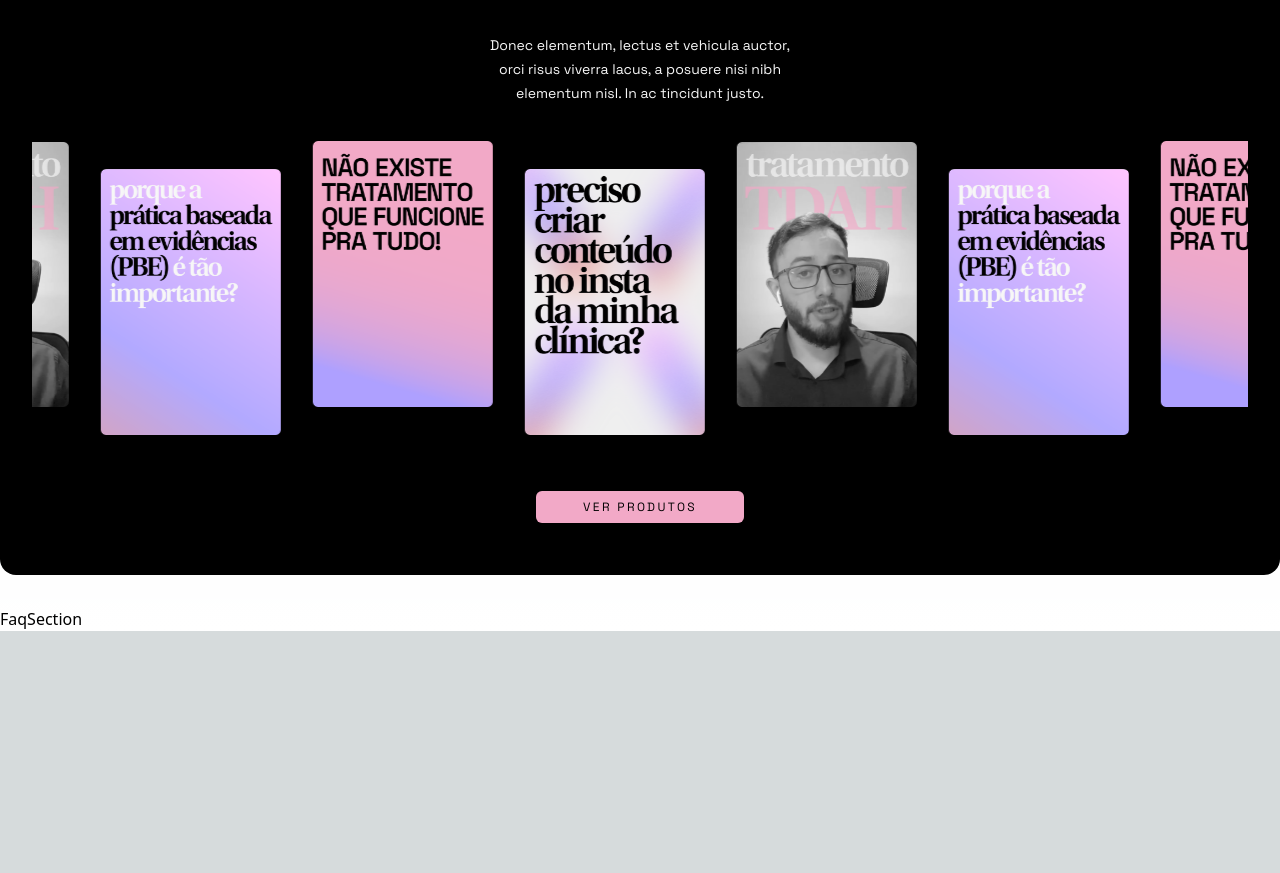
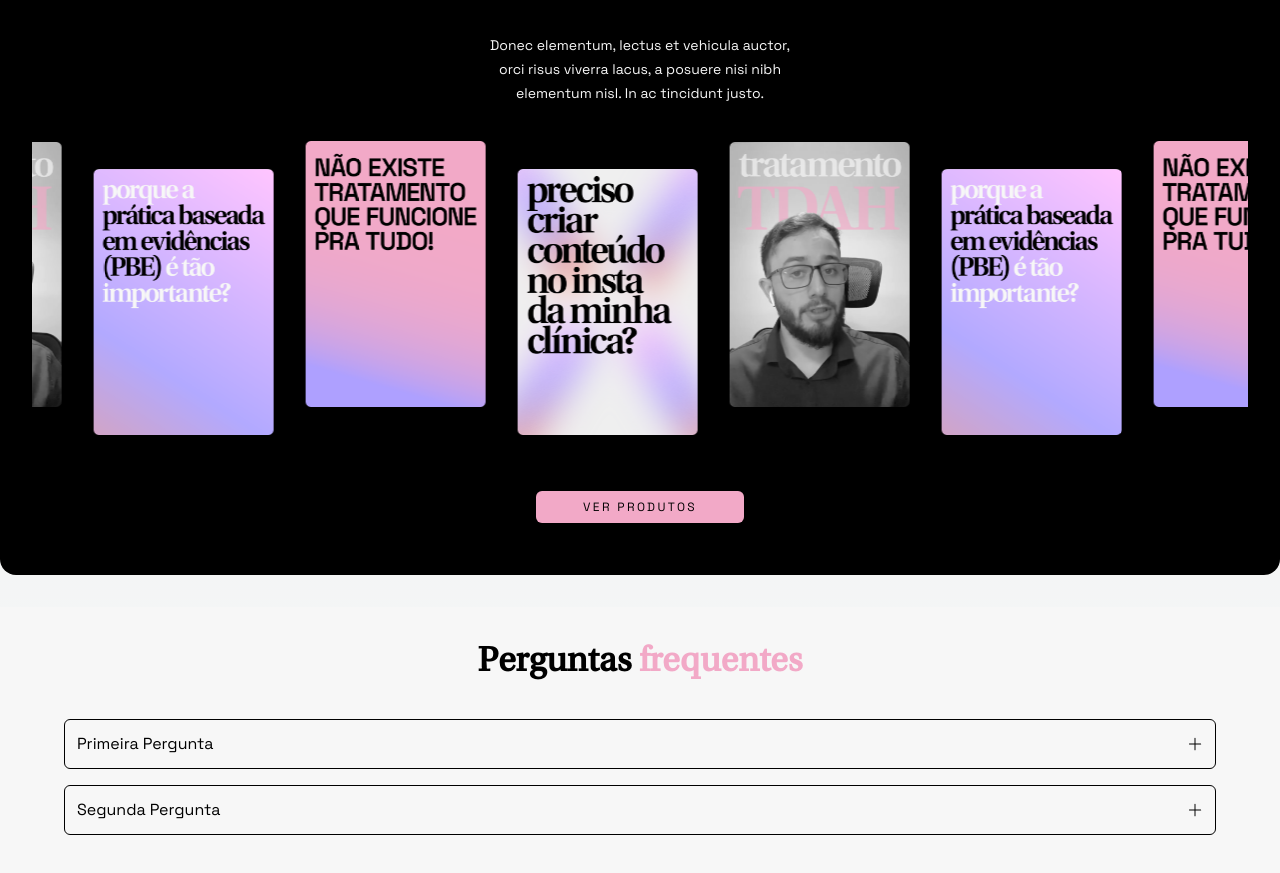
Before and after one commit to viniciussoares982/contextual-institucional-web, a Next.js app: page / in a window 1280 px wide. Shown: the part 1655-2528 px from the top of the page. Before the commit the page ends 2286 px from the top, so only its background shows below. Built offline with nearby package versions, Linux system fonts and the light colour scheme.

Commit message:
finalizando faq

```diff
--- a/package.json
+++ b/package.json
@@ -9,6 +9,7 @@
     "lint": "next lint"
   },
   "dependencies": {
+    "@heroicons/react": "^2.1.3",
     "next": "14.1.0",
     "react": "^18",
     "react-dom": "^18",
--- a/src/app/_sections/faq/index.tsx
+++ b/src/app/_sections/faq/index.tsx
@@ -1,8 +1,24 @@
+import FaqComponent from "@/components/Faq";
+
 export default function FaqSection() {
 
+  const faq = [
+    {
+      question: 'Primeira Pergunta',
+      answer: 'Fusce ipsum tortor, aliquam vel fringilla sit amet, consectetur at elit. Praesent ut sapien lacus. Sed dapibus mollis risus in pulvinar. Cras eleifend urna quis eros lacinia, a condimentum tortor pretium. Class aptent taciti sociosqu ad litora torquent per conubia nostra, per inceptos himenaeos.',
+    },
+    {
+      question: 'Segunda Pergunta',
+      answer: 'Fusce ipsum tortor, aliquam vel fringilla sit amet, consectetur at elit. Praesent ut sapien lacus. Sed dapibus mollis risus in pulvinar. Cras eleifend urna quis eros lacinia, a condimentum tortor pretium. Class aptent taciti sociosqu ad litora torquent per conubia nostra, per inceptos himenaeos.',
+    }
+  ]
+
   return (
-    <section>
-      <h2>FaqSection</h2>
+    <section className="bg-off-white min-h-dvh">
+      <div className="max-w-8xl mx-auto sm:px-6 md:px-8 justify-start items-center h-full py-9">
+        <h2 className="text-4xl font-utopia-std font-semibold text-center mb-7"><span className="text-black">Perguntas</span> <span className="text-contextual-pink">frequentes</span></h2>
+        <FaqComponent faqData={faq} />
+      </div>
     </section>
   )
 }
--- /dev/null
+++ b/src/app/utils/utils.ts
@@ -0,0 +1,10 @@
+export const slugify = (str: string): string => {
+  return String(str)
+    .normalize('NFKD') // split accented characters into their base characters and diacritical marks
+    .replace(/[\u0300-\u036f]/g, '') // remove all the accents, which happen to be all in the \u03xx UNICODE block.
+    .trim() // trim leading or trailing whitespace
+    .toLowerCase() // convert to lowercase
+    .replace(/[^a-z0-9 -]/g, '') // remove non-alphanumeric characters
+    .replace(/\s+/g, '-') // replace spaces with hyphens
+    .replace(/-+/g, '-'); // remove consecutive hyphens
+}
--- /dev/null
+++ b/src/components/Faq/index.tsx
@@ -0,0 +1,22 @@
+import { slugify } from "@/app/utils/utils";
+
+import Question from "./question";
+
+interface IFaqStructure {
+  question: string;
+  answer: string;
+}
+
+interface IFaqComponent {
+  faqData: IFaqStructure[];
+}
+
+export default function FaqComponent({ faqData }: IFaqComponent) {
+  return (
+    <div className="max-w-8xl mx-auto px-7 sm:px-6 md:px-8 flex flex-col justify-start items-center h-full">
+      {faqData.map((faq: IFaqStructure, index: number) => (
+        <Question key={slugify(faq.question)} question={faq} order={index} />
+      ))}
+    </div>
+  )
+}
--- /dev/null
+++ b/src/components/Faq/question.tsx
@@ -0,0 +1,37 @@
+'use client'
+import React from 'react';
+import { XMarkIcon } from '@heroicons/react/24/solid'
+
+interface IFaqStructure {
+  question: string;
+  answer: string;
+}
+
+interface IFaqComponent {
+  question: IFaqStructure;
+  order: number;
+}
+
+export default function Question({ question, order }: IFaqComponent) {
+  const [ isOpen, setIsOpen ] = React.useState(false)
+
+  return (
+    <div
+      className="group flex flex-col border border-black rounded-md p-3 my-2 text-white"
+      tabIndex={order + 1}
+    >
+      <div
+        className="flex cursor-pointer items-center justify-between"
+        onClick={() => setIsOpen(!isOpen)}
+      >
+        <span className="text-black font-space-grotesk text-base">{question.question}</span>
+        <XMarkIcon className={`h-4 w-4 text-black ${isOpen ? 'rotate-0' : 'rotate-45'} transition-all`} />
+      </div>
+      <div
+        className={`text-black font-space-grotesk text-xs h-auto items-center transition-all ${isOpen ? 'visible max-h-screen opacity-100 mt-2' : 'invisible max-h-0 opacity-0'}`}
+      >
+        {question.answer}
+      </div>
+    </div>
+  )
+}
--- a/tailwind.config.ts
+++ b/tailwind.config.ts
@@ -16,6 +16,7 @@ const config: Config = {
       colors: {
         'off-white': '#F7F7F7',
         'contextual-pink': '#F2A9C7',
+        'dark-gray': '#595959',
       },
     },
     fontFamily: {
```
Also changed, not shown: 1 other file (tests, documents, lock files or other folders).
